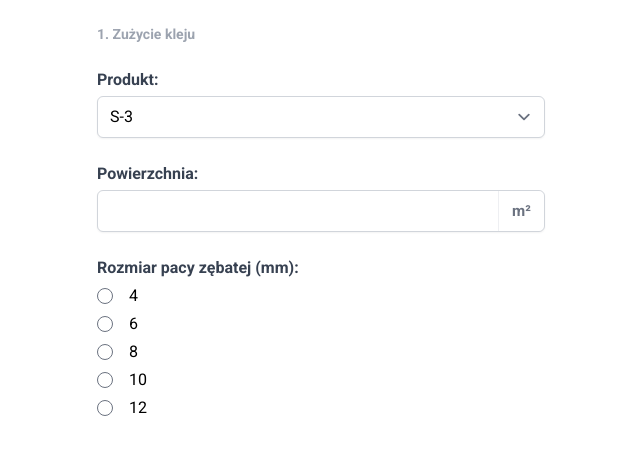
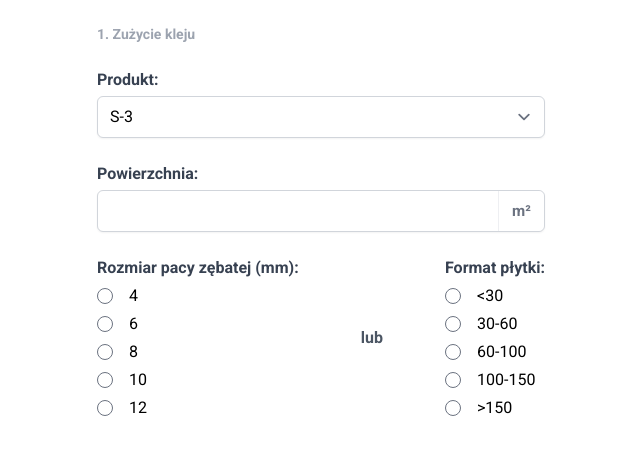
Before and after one commit to MegaronSA/smig-kalkulator, a React (Create React App) app: page /#/kleje in a window 1280 px wide. Shown: the top 454 px of the page, without its empty margins (319-959 px from the left). Built offline with nearby package versions, Linux system fonts and the light colour scheme.

Commit message:
feat: :sparkles: finish adhesives, make ShoppingListResult appear immediately and make price appear only when ready

```diff
--- a/src/App.tsx
+++ b/src/App.tsx
@@ -8,7 +8,15 @@ const App = () => {
     <div className="font-roboto">
       <Router>
         <Routes>
-          <Route path="/" element={<Link to="/gladzie">Gladzie</Link>} />
+          <Route
+            path="/"
+            element={
+              <div className="w-full flex flex-col gap-4 text-center mt-20 text-lg font-bold">
+                <Link to="/gladzie">Gladzie</Link>
+                <Link to="/kleje">Kleje</Link>
+              </div>
+            }
+          />
           <Route path="/gladzie" element={<Finishes />} />
           <Route path="/kleje" element={<Adhesives />} />
         </Routes>
--- a/src/components/Adhesives/Adhesives.tsx
+++ b/src/components/Adhesives/Adhesives.tsx
@@ -1,4 +1,6 @@
 import { RequiredAmountResult } from 'components/Finishes/RequiredAmountResult'
+import { ShoppingListForm } from 'components/shared/ShoppingListForm'
+import { ShoppingListResult } from 'components/shared/ShoppingListResult'
 import React, { useState } from 'react'
 import { RequiredAmountForm } from './RequiredAmountForm'
 
@@ -6,6 +8,8 @@ interface Props {}
 
 export const Adhesives: React.FC<Props> = (props) => {
   const [result, setResult] = useState<number>()
+  const [packagesToBuy, setPackagesToBuy] = useState<number>()
+  const [priceSum, setPriceSum] = useState<number>()
 
   return (
     <div className="container mx-auto max-w-lg overflow-x-hidden">
@@ -16,6 +20,23 @@ export const Adhesives: React.FC<Props> = (props) => {
         <RequiredAmountForm setResult={setResult} />
         {result && <RequiredAmountResult result={result} />}
       </div>
+      {result && (
+        <div className="px-8 py-6 animate-slideFromTop z-0 relative">
+          <h5 className="font-semibold text-gray-400 text-sm">2. Zakupy</h5>
+          <ShoppingListForm
+            result={result}
+            setPackagesToBuy={setPackagesToBuy}
+            packagesToBuy={packagesToBuy}
+            setPriceSum={setPriceSum}
+          />
+          {packagesToBuy && (
+            <ShoppingListResult
+              packagesToBuy={packagesToBuy}
+              priceSum={priceSum}
+            />
+          )}
+        </div>
+      )}
     </div>
   )
 }
--- a/src/components/Adhesives/RequiredAmountForm.tsx
+++ b/src/components/Adhesives/RequiredAmountForm.tsx
@@ -2,8 +2,11 @@
 import { AdornedInput } from 'components/shared'
 import {
   Adhesive,
+  AdhesiveOption,
   adhesives,
   getAdhesiveEfficiency,
+  TileSize,
+  tileSizes,
   TrowelSize,
   trowelSizes,
 } from 'data/adhesives'
@@ -19,18 +22,18 @@ const initialProduct: Adhesive = 'S-3'
 export const RequiredAmountForm: React.FC<Props> = ({ setResult }) => {
   const [product, setProduct] = useState<Adhesive>(initialProduct)
   const [area, setArea] = useState<string>('')
-  const [trowelSize, setTrowelSize] = useState<TrowelSize>()
+  const [option, setOption] = useState<AdhesiveOption>()
 
   const parsedArea = parseFloat(area)
   const isAreaValid = _.isNumber(parsedArea) && !_.isNaN(parsedArea)
 
   useEffect(() => {
-    const isValid = product && isAreaValid && trowelSize
+    const isValid = product && isAreaValid && option
     if (!isValid) return setResult(undefined)
-    const efficiency = getAdhesiveEfficiency(product, trowelSize)
+    const efficiency = getAdhesiveEfficiency(product, option)
     const result = parsedArea / efficiency
     setResult(result)
-  }, [product, area, trowelSize])
+  }, [product, area, option])
 
   return (
     <section className="my-6 flex flex-col gap-6">
@@ -56,10 +59,21 @@ export const RequiredAmountForm: React.FC<Props> = ({ setResult }) => {
           onChange={(e) => setArea(e.target.value)}
         />
       </div>
-      <div>
-        <h6 className="input-label">Rozmiar pacy zębatej (mm):</h6>
-        <div className="flex flex-col gap-1 mt-1">
-          {getTrowelSizesOptions(trowelSize, setTrowelSize)}
+      <div className="flex justify-between items-center">
+        <div>
+          <h6 className="input-label">Rozmiar pacy zębatej (mm):</h6>
+          <div className="flex flex-col gap-1 mt-1">
+            {getTrowelSizesOptions(option, setOption)}
+          </div>
+        </div>
+        <div>
+          <p className="font-semibold text-gray-600">lub</p>
+        </div>
+        <div>
+          <h6 className="input-label">Format płytki:</h6>
+          <div className="flex flex-col gap-1 mt-1">
+            {getTileSizeOptions(option, setOption)}
+          </div>
         </div>
       </div>
     </section>
@@ -72,7 +86,7 @@ const getProductOptions = () =>
   ))
 
 const getTrowelSizesOptions = (
-  selectedTrowelSize: TrowelSize | undefined,
+  selectedTrowelSize: AdhesiveOption | undefined,
   onChange: (trowelSize: TrowelSize) => void,
 ) =>
   trowelSizes.map((trowelSize) => (
@@ -87,3 +101,20 @@ const getTrowelSizesOptions = (
       <label htmlFor={trowelSize}>{trowelSize}</label>
     </div>
   ))
+
+const getTileSizeOptions = (
+  selectedTrowelSize: AdhesiveOption | undefined,
+  onChange: (trowelSize: TileSize) => void,
+) =>
+  tileSizes.map((tileSize) => (
+    <div className="flex flex-row gap-4 items-center" key={tileSize}>
+      <input
+        type="radio"
+        name="surfaces"
+        value={tileSize}
+        checked={selectedTrowelSize === tileSize}
+        onChange={(e) => onChange(e.target.value as TileSize)}
+      />
+      <label htmlFor={tileSize}>{tileSize}</label>
+    </div>
+  ))
--- a/src/components/Finishes/Finishes.tsx
+++ b/src/components/Finishes/Finishes.tsx
@@ -1,8 +1,8 @@
 import React, { useState } from 'react'
 import { RequiredAmountForm } from './RequiredAmountForm'
 import { RequiredAmountResult } from './RequiredAmountResult'
-import { ShoppingListForm } from './ShoppingListForm'
-import { ShoppingListResult } from './ShoppingListResult'
+import { ShoppingListForm } from '../shared/ShoppingListForm'
+import { ShoppingListResult } from '../shared/ShoppingListResult'
 
 interface Props {}
 
@@ -29,7 +29,7 @@ export const Finishes: React.FC<Props> = () => {
             packagesToBuy={packagesToBuy}
             setPriceSum={setPriceSum}
           />
-          {packagesToBuy && priceSum && (
+          {packagesToBuy && (
             <ShoppingListResult
               packagesToBuy={packagesToBuy}
               priceSum={priceSum}
--- a/src/components/Finishes/ShoppingListResult.tsx
+++ /dev/null
@@ -1,39 +0,0 @@
-import React from 'react'
-
-interface Props {
-  packagesToBuy: number
-  priceSum: number
-}
-
-const imgUrl = `${process.env.PUBLIC_URL}/smig_thinking.png`
-
-export const ShoppingListResult: React.FC<Props> = ({
-  packagesToBuy,
-  priceSum,
-}) => {
-  return (
-    <section className="w-full flex flex-row items-center animate-slideFromRight">
-      <aside className="w-2/5 relative -left-4">
-        <img src={imgUrl} alt="lista_img" />
-      </aside>
-      <div className="w-3/5">
-        <h5 className="text-gray-700 text-lg font-bold">Lista zakupów:</h5>
-        <h6 className=" font-roboto-slab text-gray-400 font-medium text-sm">
-          Opakowań do kupienia:
-        </h6>
-        <h2 className="font-roboto-slab font-bold text-gray-900 text-4xl mt-2">
-          {packagesToBuy}
-        </h2>
-        <h6 className=" font-roboto-slab text-gray-400 font-medium text-sm">
-          Całkowity koszt:
-        </h6>
-        <h2 className="font-roboto-slab font-bold text-gray-900 text-4xl mt-2">
-          {priceSum.toLocaleString('pl-PL', {
-            style: 'currency',
-            currency: 'PLN',
-          })}
-        </h2>
-      </div>
-    </section>
-  )
-}
--- a/src/components/Finishes/ShoppingListForm.tsx
+++ b/src/components/shared/ShoppingListForm.tsx
@@ -47,7 +47,6 @@ export const ShoppingListForm: React.FC<Props> = ({
       </div>
       <div>
         <label className="input-label">Cena za opakowanie:</label>
-        <input />
         <AdornedInput
           adornmentContent="zł"
           className="mt-1 block w-full input"
--- /dev/null
+++ b/src/components/shared/ShoppingListResult.tsx
@@ -0,0 +1,45 @@
+import React from 'react'
+
+interface Props {
+  packagesToBuy: number
+  priceSum: number | undefined
+}
+
+const imgUrl = `${process.env.PUBLIC_URL}/smig_thinking.png`
+
+export const ShoppingListResult: React.FC<Props> = ({
+  packagesToBuy,
+  priceSum,
+}) => {
+  return (
+    <section className="w-full flex flex-row">
+      <aside className="w-2/5 relative -left-4">
+        <img src={imgUrl} alt="lista_img" />
+      </aside>
+      <div className="w-3/5 h-full flex flex-col justify-start py-4">
+        <h5 className="text-gray-700 text-lg font-bold">Lista zakupów:</h5>
+        <div>
+          <h6 className=" font-roboto-slab text-gray-400 font-medium text-sm">
+            Opakowań do kupienia:
+          </h6>
+          <h2 className="font-roboto-slab font-bold text-gray-900 text-4xl mt-2">
+            {packagesToBuy}
+          </h2>
+        </div>
+        {priceSum && (
+          <div className="animate-slideFromRight">
+            <h6 className=" font-roboto-slab text-gray-400 font-medium text-sm">
+              Całkowity koszt:
+            </h6>
+            <h2 className="font-roboto-slab font-bold text-gray-900 text-4xl mt-2">
+              {priceSum.toLocaleString('pl-PL', {
+                style: 'currency',
+                currency: 'PLN',
+              })}
+            </h2>
+          </div>
+        )}
+      </div>
+    </section>
+  )
+}
--- a/src/data/adhesives/adhesives.ts
+++ b/src/data/adhesives/adhesives.ts
@@ -10,5 +10,17 @@ export const adhesives = Object.freeze({
 export type Adhesive = keyof typeof adhesives
 
 export const trowelSizes = Object.freeze(['4', '6', '8', '10', '12'] as const)
+export const tileSizes = Object.freeze([
+  '<30',
+  '30-60',
+  '60-100',
+  '100-150',
+  '>150',
+] as const)
 
 export type TrowelSize = typeof trowelSizes[number]
+export type TileSize = typeof tileSizes[number]
+export type AdhesiveOption = TrowelSize | TileSize
+
+export const isTrowelSize = (option: AdhesiveOption): option is TrowelSize =>
+  trowelSizes.includes(option as TrowelSize)
--- a/src/data/adhesives/api.ts
+++ b/src/data/adhesives/api.ts
@@ -1,9 +1,12 @@
-import { Adhesive, adhesives, TrowelSize, trowelSizes } from './adhesives'
+import { isTrowelSize, tileSizes } from '.'
+import { Adhesive, AdhesiveOption, adhesives, trowelSizes } from './adhesives'
 
 export const getAdhesiveEfficiency = (
   adhesive: Adhesive,
-  trowelSize: TrowelSize,
+  option: AdhesiveOption,
 ) => {
-  const trowelSizeIdx = trowelSizes.indexOf(trowelSize)
-  return adhesives[adhesive][trowelSizeIdx]
+  const idx = isTrowelSize(option)
+    ? trowelSizes.indexOf(option)
+    : tileSizes.indexOf(option)
+  return adhesives[adhesive][idx]
 }
```
